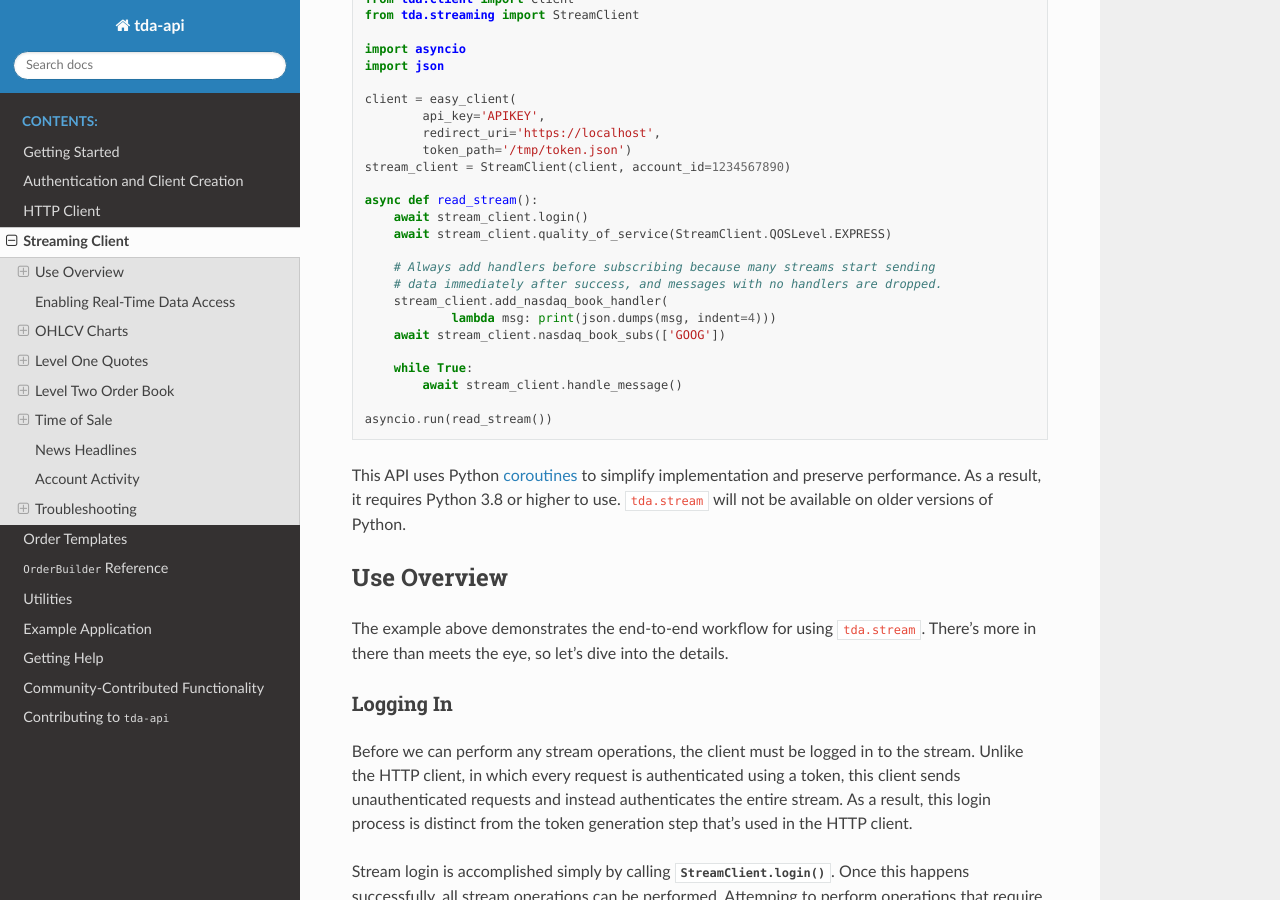
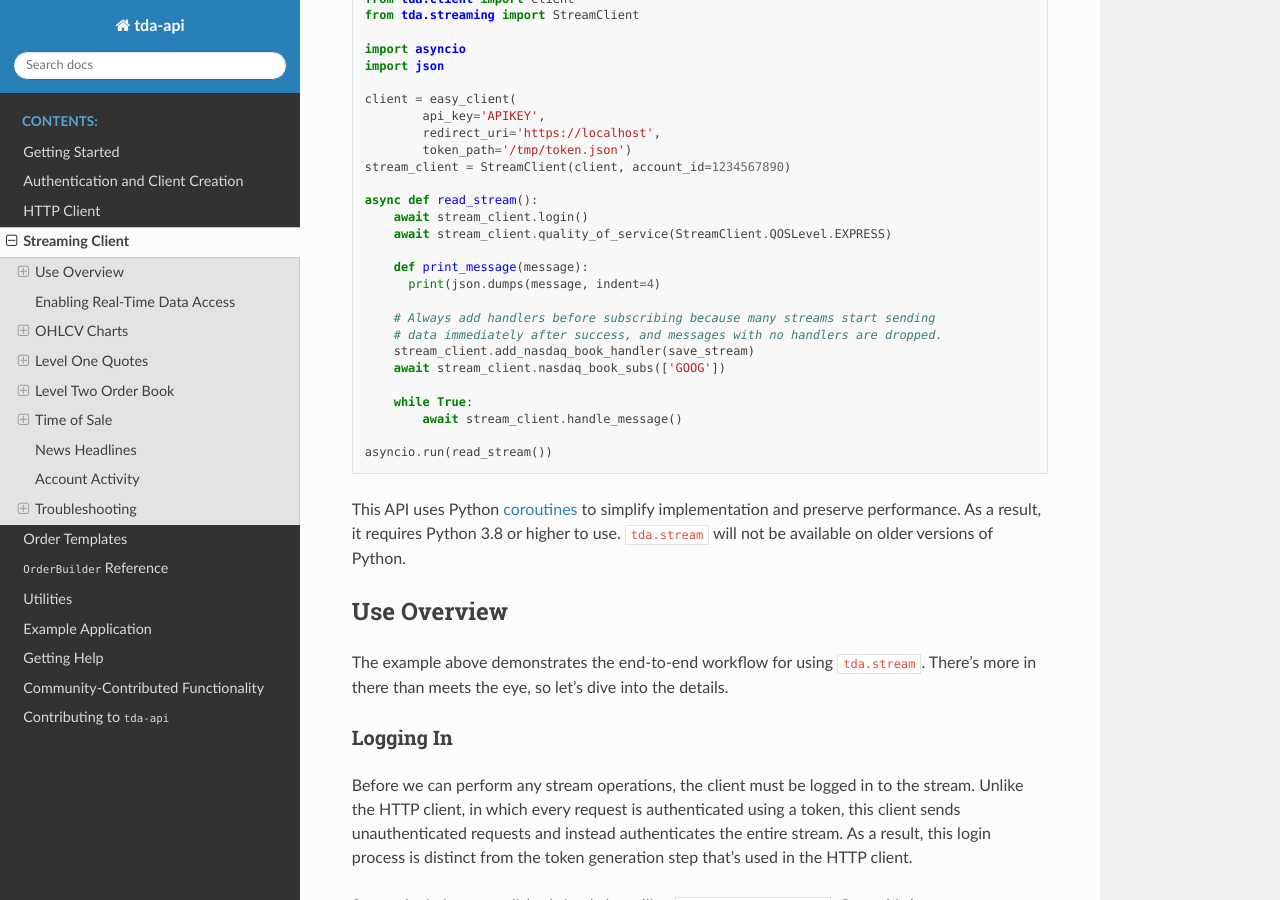
Before and after one commit to alexgolec/tda-api, a Sphinx documentation site: the page built from docs/streaming.rst, in a window 1280 px wide and 900 px high, scrolled down 368 px. Built offline with Sphinx 7.4.7 and the Read the Docs theme 2.0.0, drawn with Linux system fonts in a browser that asks for light colours.

Commit message:
Don't use confusing lambda in streaming example (#287)
* Don't use confusing lambda in streaming example

* Incorporate feedback

* Move function definition into reader

```diff
--- a/docs/streaming.rst
+++ b/docs/streaming.rst
@@ -37,10 +37,12 @@ run this outside regular trading hours you may not see anything):
       await stream_client.login()
       await stream_client.quality_of_service(StreamClient.QOSLevel.EXPRESS)
 
+      def print_message(message):
+        print(json.dumps(message, indent=4)
+
       # Always add handlers before subscribing because many streams start sending
       # data immediately after success, and messages with no handlers are dropped.
-      stream_client.add_nasdaq_book_handler(
-              lambda msg: print(json.dumps(msg, indent=4)))
+      stream_client.add_nasdaq_book_handler(save_stream)
       await stream_client.nasdaq_book_subs(['GOOG'])
 
       while True:
```
